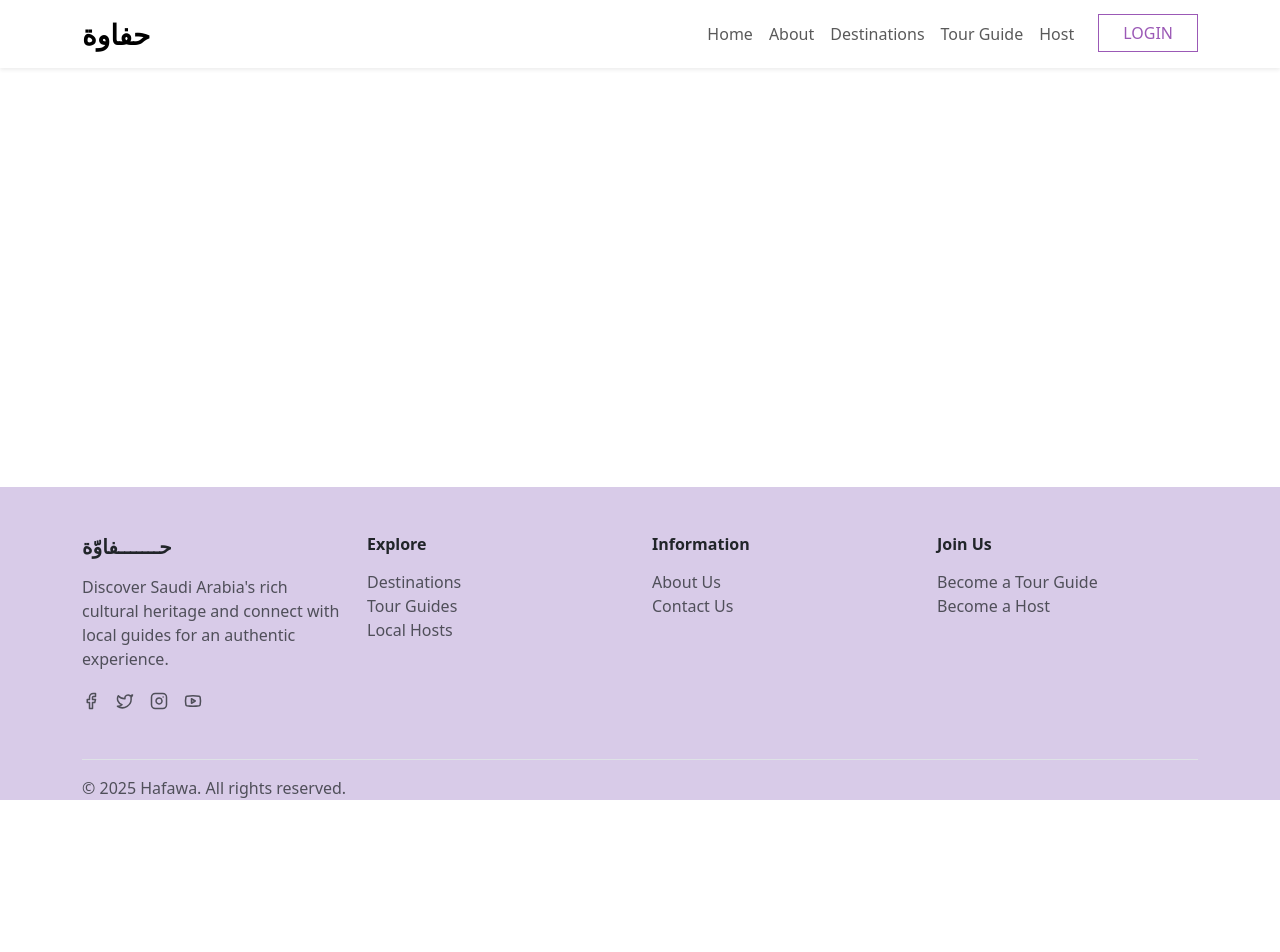
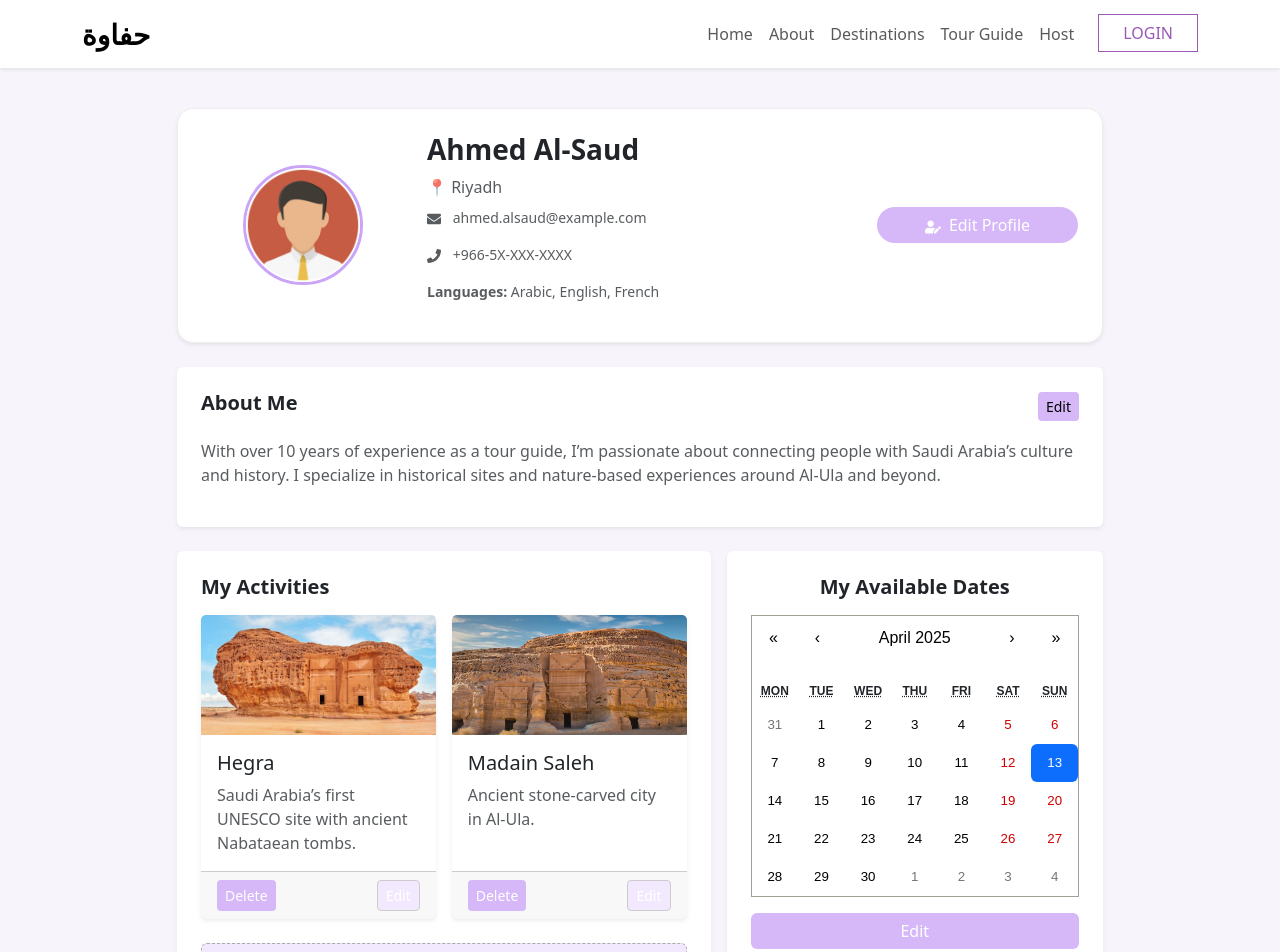
Before and after one commit to budoor99/hafawa-platform, a React (Create React App) app in the folder hafawa/: page /dashboard in a window 1280 px wide. Shown: the top 952 px of the page. Before the commit the page ends 800 px from the top, so only its background shows below. Built offline with nearby package versions, Linux system fonts and the light colour scheme.

Commit message:
tourguide dashboard

```diff
--- a/hafawa/package.json
+++ b/hafawa/package.json
@@ -11,6 +11,7 @@
     "lucide-react": "^0.487.0",
     "react": "^19.1.0",
     "react-bootstrap": "^2.10.9",
+    "react-calendar": "^5.1.0",
     "react-dom": "^19.1.0",
     "react-icons": "^5.5.0",
     "react-router-dom": "^7.5.0",
--- a/hafawa/src/App.js
+++ b/hafawa/src/App.js
@@ -12,6 +12,7 @@ import TourGuideProfile from "./pages/TourGuideProfile.js"
 import RegisterTourGuide from "./pages/Apply";
 import RegisterDetails from "./pages/ApplyDetails.js";
 
+import TourGuideDashboard from "./pages/TourGuideDashboard";
 
 
 function App() {
@@ -30,6 +31,8 @@ function App() {
             <Route path="/apply" element={<RegisterTourGuide />} />
             <Route path="/apply/details" element={<RegisterDetails />} />
 
+            <Route path="/dashboard" element={<TourGuideDashboard />} />
+
           </Routes>
         </main>
         <Footer />
--- a/hafawa/src/pages/Profile.js
+++ b/hafawa/src/pages/Profile.js
@@ -25,7 +25,7 @@ const defaultUser = {
   email: "ahmed@example.com",
   phone: "+966 500 123 456",
   location: "Riyadh, Saudi Arabia",
-  //   avatar: "../assets/user.jpeg",
+
   bookmarks: [
     {
       id: "hegra",
--- /dev/null
+++ b/hafawa/src/pages/TourGuideDashboard.js
@@ -0,0 +1,214 @@
+import React, { useState } from "react";
+import {
+  Container,
+  Row,
+  Col,
+  Card,
+  Button,
+  Form,
+  Modal,
+} from "react-bootstrap";
+import Calendar from "react-calendar";
+import "react-calendar/dist/Calendar.css";
+import { FaEnvelope, FaPhone, FaMapMarkerAlt, FaUserEdit } from "react-icons/fa";
+
+import "../styles/Profile.css";
+import maleImg from "../assets/man.jpg";
+import hegraImg from "../assets/hegra.jpg";
+import madainImg from "../assets/madain.jpg";
+
+const lavender = "#D6B8F9";
+const darkLavender = "#B998E5";
+
+const TourGuideDashboard = () => {
+  const [guide, setGuide] = useState({
+    name: "Ahmed Al-Saud",
+    email: "ahmed.alsaud@example.com",
+    phone: "+966-5X-XXX-XXXX",
+    location: "Riyadh",
+    languages: "Arabic, English, French",
+    about:
+      "With over 10 years of experience as a tour guide, I’m passionate about connecting people with Saudi Arabia’s culture and history. I specialize in historical sites and nature-based experiences around Al-Ula and beyond.",
+    availability: [new Date()],
+    activities: [
+      {
+        id: 1,
+        title: "Hegra",
+        description: "Saudi Arabia’s first UNESCO site with ancient Nabataean tombs.",
+        image: hegraImg,
+      },
+      {
+        id: 2,
+        title: "Madain Saleh",
+        description: "Ancient stone-carved city in Al-Ula.",
+        image: madainImg,
+      },
+    ],
+  });
+
+  const [editingAbout, setEditingAbout] = useState(false);
+  const [newAbout, setNewAbout] = useState(guide.about);
+  const [dates, setDates] = useState(guide.availability);
+
+  const handleEditAbout = () => {
+    setGuide({ ...guide, about: newAbout });
+    setEditingAbout(false);
+  };
+
+  const handleDeleteActivity = (id) => {
+    setGuide((prev) => ({
+      ...prev,
+      activities: prev.activities.filter((a) => a.id !== id),
+    }));
+  };
+
+  return (
+    <div className="user-profile-wrapper" style={{ backgroundColor: "#F7F5FB", padding: "40px 0" }}>
+      <Container>
+        <Row className="justify-content-center">
+          <Col md={10}>
+
+            <Card className="profile-card p-4 rounded-4 shadow-sm mb-4">
+              <Row className="align-items-center">
+                <Col md={3} className="text-center mb-3 mb-md-0">
+                  <img src={maleImg} alt="avatar" className="profile-avatar" />
+                </Col>
+                <Col md={6}>
+                  <h3 className="fw-bold mb-2">{guide.name}</h3>
+                  <p className="text-muted mb-1">📍 {guide.location}</p>
+                  <div className="text-muted small mt-2">
+                    <p><FaEnvelope className="me-2" /> {guide.email}</p>
+                    <p><FaPhone className="me-2" /> {guide.phone}</p>
+                    <p><strong>Languages:</strong> {guide.languages}</p>
+                  </div>
+                </Col>
+                <Col md={3} className="text-md-end text-center mt-3 mt-md-0">
+                  <Button
+                    style={{ backgroundColor: lavender, border: "none" }}
+                    className="rounded-pill w-100"
+                  >
+                    <FaUserEdit className="me-2" />
+                    Edit Profile
+                  </Button>
+                </Col>
+              </Row>
+            </Card>
+
+
+            <Card className="shadow-sm border-0 p-4 mb-4">
+              <div className="d-flex justify-content-between align-items-center mb-3">
+                <h5 className="fw-bold">About Me</h5>
+                <Button
+                  size="sm"
+                  style={{ backgroundColor: lavender, border: "none", color: "#000" }}
+                  onClick={() => setEditingAbout(true)}
+                >
+                  Edit
+                </Button>
+              </div>
+              <p className="text-muted">{guide.about}</p>
+            </Card>
+
+
+            <Row className="g-3 mb-5">
+              <Col md={7}>
+                <Card className="shadow-sm border-0 p-4 h-100">
+                  <h5 className="fw-bold mb-3">My Activities</h5>
+                  <Row className="g-3">
+                    {guide.activities.map((activity) => (
+                      <Col md={6} key={activity.id}>
+                        <Card className="h-100 border-0 shadow-sm">
+                          <Card.Img
+                            variant="top"
+                            src={activity.image}
+                            style={{ height: "120px", objectFit: "cover" }}
+                          />
+                          <Card.Body>
+                            <Card.Title>{activity.title}</Card.Title>
+                            <Card.Text className="text-muted">{activity.description}</Card.Text>
+                          </Card.Body>
+                          <Card.Footer className="d-flex justify-content-between">
+                            <Button
+                              size="sm"
+                              style={{ backgroundColor: lavender, border: "none" }}
+                              onClick={() => handleDeleteActivity(activity.id)}
+                            >
+                              Delete
+                            </Button>
+                            <Button size="sm" style={{ backgroundColor: "#F3E9FF", border: "1px solid #ccc" }}>
+                              Edit
+                            </Button>
+                          </Card.Footer>
+                        </Card>
+                      </Col>
+                    ))}
+                  </Row>
+                  <Button
+                    className="mt-4 w-100"
+                    style={{ backgroundColor: "#F3E9FF", border: "1px dashed #aaa" }}
+                  >
+                    + Add Activity
+                  </Button>
+                </Card>
+              </Col>
+
+              <Col md={5}>
+                <Card className="shadow-sm border-0 p-4 text-center h-100">
+                  <h5 className="fw-bold mb-3">My Available Dates</h5>
+                  <Calendar
+                    value={dates}
+                    onChange={setDates}
+                    tileClassName={({ date }) =>
+                      dates.find((d) => new Date(d).toDateString() === date.toDateString())
+                        ? "bg-primary text-white rounded"
+                        : ""
+                    }
+                  />
+                  <Button
+                    className="mt-3"
+                    style={{ backgroundColor: lavender, border: "none" }}
+                  >
+                    Edit
+                  </Button>
+                </Card>
+              </Col>
+            </Row>
+          </Col>
+        </Row>
+      </Container>
+
+
+      <Modal show={editingAbout} onHide={() => setEditingAbout(false)} centered>
+        <Modal.Header closeButton>
+          <Modal.Title>Edit About Me</Modal.Title>
+        </Modal.Header>
+        <Modal.Body>
+          <Form.Group>
+            <Form.Control
+              as="textarea"
+              rows={5}
+              value={newAbout}
+              onChange={(e) => setNewAbout(e.target.value)}
+            />
+          </Form.Group>
+        </Modal.Body>
+        <Modal.Footer>
+          <Button
+            style={{ backgroundColor: "#ccc", border: "none" }}
+            onClick={() => setEditingAbout(false)}
+          >
+            Cancel
+          </Button>
+          <Button
+            style={{ backgroundColor: lavender, border: "none" }}
+            onClick={handleEditAbout}
+          >
+            Save
+          </Button>
+        </Modal.Footer>
+      </Modal>
+    </div>
+  );
+};
+
+export default TourGuideDashboard;
```
Also changed, not shown: hafawa/src/pages/TourGuideProfile.js (+9 -6 lines), 1 other file (tests, documents, lock files or other folders).
